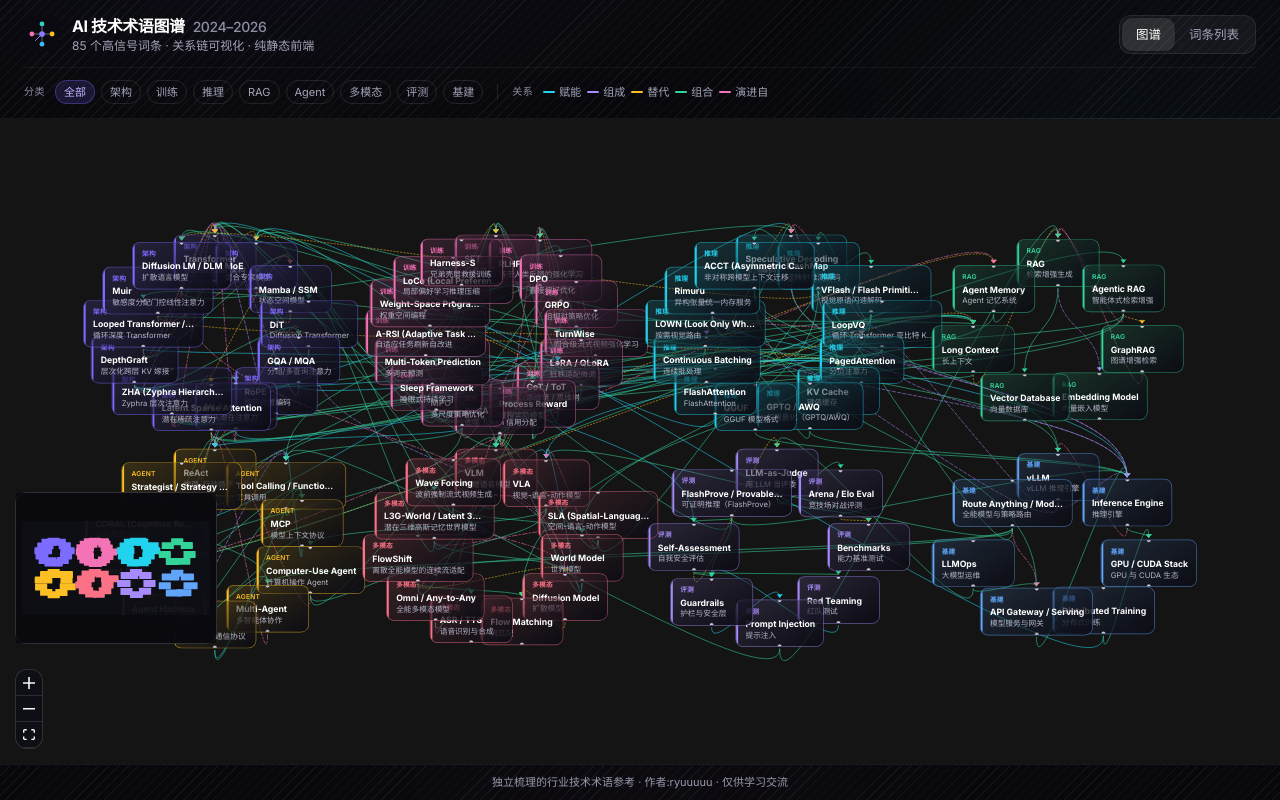
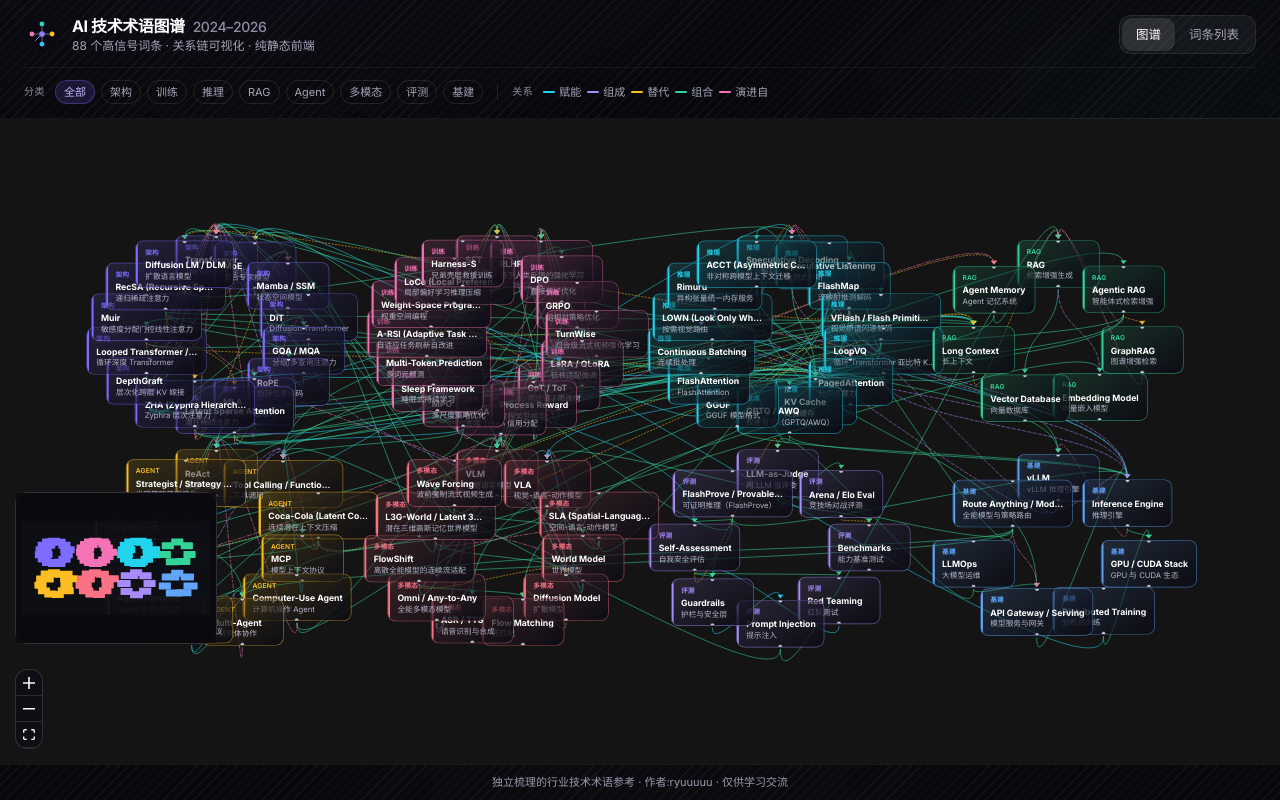
Before and after one commit to keepline/ai-tech-glossary, a React (Vite) app: page / in a window 1280 px wide. Built offline with nearby package versions, Linux system fonts and the light colour scheme.

Commit message:
feat: add RecSA, Speculative Listening, and Coca-Cola glossary terms

```diff
--- a/src/data/terms.ts
+++ b/src/data/terms.ts
@@ -137,6 +137,18 @@ export const terms: Term[] = [
       'Muir：面向门控 delta-rule 线性注意力的架构。分析表明状态更新对写入远比对擦除敏感，因而把衰减/擦除/写入/输出门融合成按敏感度分配秩的低秩投影，并用匹配滤波读出门（静态通道轮廓 + 动态每 token 调制）重权状态行，再把省下的参数加宽 FFN。另设计边界枢轴分块并行更新，以在大 chunk 下稳定训练。166M–1.34B 相对 GDN-2 困惑度约降 1.8%–2.0%、相对 Transformer 约 2.5%–3.6%；1.34B 可从 4K 训练长度外推到约 1000 万 token 流且无困惑度漂移，静态读出下 passkey 检索至 1M token 接近满分（arXiv 2611.08376）。',
     whyItMatters:
       '把「擦除门不该与写入门同秩」和「慢衰减行会主导无权重读出」写成可落地的门控与读出设计；相对 Mamba / GDN-2，是 2026 线性注意力在超长上下文召回与宽矩阵单元训练上的一条高信号演进。',
+    yearHint: '2026',
+  },
+
+  {
+    id: 'recsa',
+    en: 'RecSA (Recursive Sparse Attention)',
+    zh: '递归稀疏注意力',
+    category: '模型架构',
+    explanation:
+      'RecSA：在每层每 KV 头上对 KV Cache 建树——每 16 个连续条目汇总为父节点（共享层内池化器生成 key，value 取均值），自顶向下每层最多选 k 个候选，选择与读取均为 O(log L)；未选中候选的摘要与最终精确 token 共享一次 softmax。RoPE 位置取该层候选列表内的索引，使任意长度下相对距离都不超出训练所见范围。以 Qwen3-4B 初始化、仅在原 32K 长度上训 0.62B token，RULER 从 131K 到 2M 全面领先，1M 上 60.5 vs 最佳基线 Dense+DCA 的 40.0；524K 单卡 H200 上 prefill/decode 约 3.2×/3.8×（arXiv 2611.07232）。',
+    whyItMatters:
+      '相对仍要扫遍全上下文的扁平稀疏索引，以及 ZHA 的学得层次路由，RecSA 把「层次选择 + 候选内相对 RoPE」写成可从短训长推的配方；是 2026 百万 token 上下文在小模型与对数代价上的高信号路线。',
     yearHint: '2026',
   },
 
@@ -346,6 +358,19 @@ export const terms: Term[] = [
     whyItMatters:
       '是生产级 LLM 服务延迟优化的「免费午餐」之一，几乎不牺牲质量即可提升吞吐；草稿侧已从自回归小模型扩展到并行/块草稿（EAGLE、扩散与 flow-map 等）。',
   },
+
+  {
+    id: 'speculative-listening',
+    en: 'Speculative Listening',
+    zh: '推测式收听',
+    category: '推理与效率',
+    explanation:
+      'Speculative Listening：面向块交错全双工语音语言模型的无训练、无损解码。利用等待下一音频块到来的空闲算力，先按「静音块」草稿输出，并另开一条次优首 token 分支；草稿放入跨块假设池，真实音频到达后再验证。论文称约 95.3% 的块不改变输出、改变时约 88% 从首 token 起变。TickTock-Bench 上报 speak 块约 2.6–2.8×、工具调用块最高约 23.4×，响应起始解码延迟降约 73% 至 74–241 ms（arXiv 2611.06982）。',
+    whyItMatters:
+      '把推测解码从「输出侧草稿」搬到「输入到达前的时间缝」；是全双工语音助手把回合间隙压进人类约 200 ms 对话节拍的关键拼图，与标准 Speculative Decoding / FlashMap 互补。',
+    yearHint: '2026',
+  },
+
   {
     id: 'flashmap',
     en: 'FlashMap',
@@ -577,6 +602,19 @@ export const terms: Term[] = [
     whyItMatters:
       '把 LLM 从「只会聊天」变成「能办事」的关键能力，是 Agent 产品化的前提。',
   },
+
+  {
+    id: 'coca-cola',
+    en: 'Coca-Cola (Latent Context Compression)',
+    zh: '连续潜在上下文压缩',
+    category: 'Agent与工具',
+    explanation:
+      'Coca-Cola（Context Compression via Continuous Latent Tokens）：挑战「工具观察必须以明文 token 回注上下文」的默认假设。在任务指令与当前步推理轨迹条件下，用轻量编码器把冗长嘈杂的工具输出压成少量潜在 token，经潜在适配器映射进目标 Agent 的输入嵌入空间；Action-Preserving Training 对齐压缩前后 Agent 的下一步动作分布，使潜在表示保留决策充分信息而非重建原文。网页搜索 Agent 在四套 QA 与两族模型上，总 token 消耗降约 70%–89%、端到端耗时降约 24%–56%，且答案质量不降反升（arXiv 2611.06500）。',
+    whyItMatters:
+      'Agent 多步工具环的瓶颈常是观察噪声与上下文膨胀；把工具结果改成「动作充分」的连续潜在表示，是相对文本摘要/剪枝的压缩上限突破，直接影响长程 Agent 的成本与注意力质量。',
+    yearHint: '2026',
+  },
+
   {
     id: 'mcp',
     en: 'MCP',
@@ -1199,6 +1237,24 @@ export const edges: Edge[] = [
   { source: 'harness-s', target: 'react-agent', type: 'enables' },
   { source: 'harness-s', target: 'tool-calling', type: 'stacks-with' },
 
+  { source: 'recsa', target: 'transformer', type: 'evolved-from' },
+  { source: 'recsa', target: 'zha', type: 'alternative-to' },
+  { source: 'recsa', target: 'latent-sparse-attention', type: 'alternative-to' },
+  { source: 'recsa', target: 'long-context', type: 'stacks-with' },
+  { source: 'recsa', target: 'kv-cache', type: 'stacks-with' },
+  { source: 'recsa', target: 'rope', type: 'stacks-with' },
+
+  { source: 'speculative-listening', target: 'speculative-decoding', type: 'evolved-from' },
+  { source: 'speculative-listening', target: 'whisper-asr', type: 'stacks-with' },
+  { source: 'speculative-listening', target: 'omni-model', type: 'stacks-with' },
+  { source: 'speculative-listening', target: 'tool-calling', type: 'stacks-with' },
+
+  { source: 'coca-cola', target: 'tool-calling', type: 'evolved-from' },
+  { source: 'coca-cola', target: 'react-agent', type: 'stacks-with' },
+  { source: 'coca-cola', target: 'agent-harness', type: 'stacks-with' },
+  { source: 'coca-cola', target: 'long-context', type: 'alternative-to' },
+  { source: 'coca-cola', target: 'embedding', type: 'stacks-with' },
+
 ]
 
 
```
